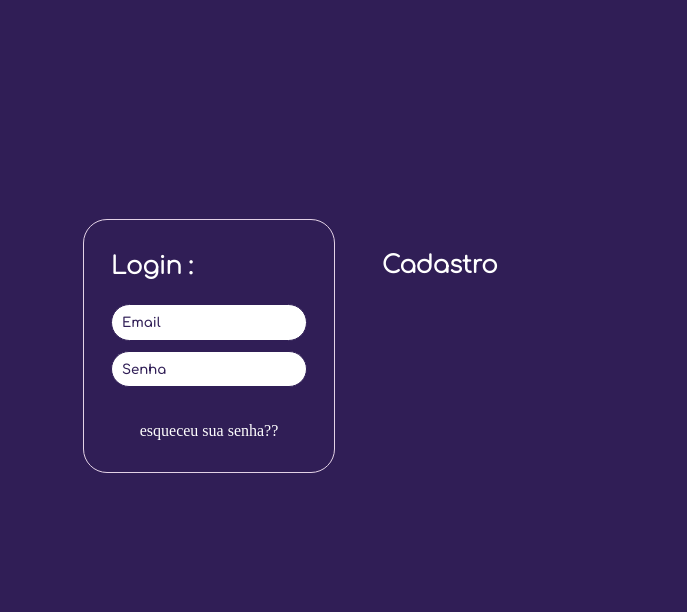
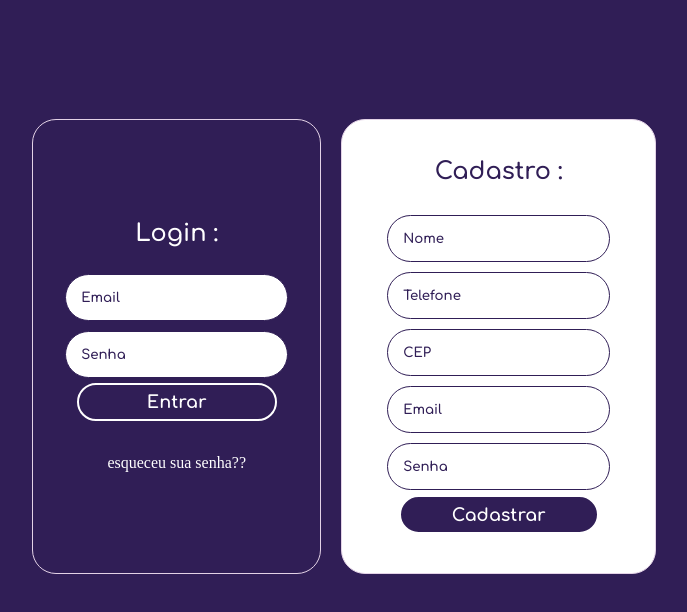
Before and after one commit to caiofelixreis/Controle-De-Gastos-Pessoais, a website: page index.html in a window 1280 px wide. Shown: the part 76-688 px from the top of the page, without its empty margins (296-983 px from the left). Drawn offline with Linux system fonts and the light colour scheme; a web font is replaced by a local one.

Commit message:
autenticacao pronta

```diff
--- a/index.html
+++ b/index.html
@@ -17,15 +17,25 @@
         <div id="inicial">
             <div class="login">
                 <h2>Login :</h2>
-                <input type="text" placeholder="Email">
-                <input type="text" placeholder="Senha">
-                <p>esqueceu sua senha??</p>
+                <input type="email" id="emailLogin" name="login" placeholder="Email">
+                <input type="password" id="senhaLogin" name="login" placeholder="Senha">
+                <button id="btnEntrar">Entrar</button>
+                <p >esqueceu sua senha??</p>
             </div>
             <div class="cadastro">
-                <h2>Cadastro</h2>
+                <h2>Cadastro :</h2>
+                    <input type="text" id="nomeCad" name="cadastrar" placeholder="Nome">
+                    <input type="text" id="telefoneCad" name="cadastrar" placeholder="Telefone">
+                    <input type="number" id="cepCad" name="cadastrar" placeholder="CEP">
+                    <input type="email" id="emailCad" name="cadastrar" placeholder="Email">
+                    <input type="password" id="senhaCad" name="cadastrar" placeholder="Senha">
+                <button id="btnCadastrar">Cadastrar</button>
             </div>
         </div>
     </main>
 
+<div id="modal"></div>
+
+<script src="src/assets/js/main.js"></script>
 </body>
 </html>
--- a/package.json
+++ b/package.json
@@ -18,6 +18,6 @@
   },
   "homepage": "https://github.com/caiofelixreis/Controle-De-Gastos-Pessoais#readme",
   "dependencies": {
-    "sass": "^1.26.5"
+    "sass": "^1.26.7"
   }
 }
--- a/src/assets/css/estilo.css
+++ b/src/assets/css/estilo.css
@@ -95,6 +95,8 @@ main #inicial .login {
   border: 1px solid #e3d2e6;
   margin: 10px;
   border-radius: 24px;
+  justify-content: center;
+  align-items: center;
 }
 main #inicial .cadastro {
   width: 250px;
@@ -107,7 +109,7 @@ main #inicial .cadastro {
   border-radius: 24px;
 }
 main #inicial h2 {
-  font-family: Comfortaa Light;
+  font-family: Comfortaa SemiBold;
   color: #fff;
   margin-bottom: 10%;
 }
@@ -124,15 +126,96 @@ main #inicial input {
   border: 1px solid #301e56;
   margin: 5px 0px;
   font-family: Comfortaa SemiBold;
-  padding: 5%;
+  padding: 15px;
   border-radius: 40px;
   background-color: #fff;
   color: #301e56;
 }
+main #inicial .cadastro{
+  width: 350px;
+  display: flex;
+  border: 1px solid #e3d2e6;
+  margin: 10px;
+  border-radius: 24px;
+  flex-wrap: wrap;
+  background-color: #FFF;
+  color: #301e56;
+  justify-content: center;
+  align-items: center;
+}
+main #inicial .cadastro > h2{
+  color: #301e56;
+}
+
+main #inicial button{
+  font-family:Comfortaa Bold;
+  background-color: #301e56;
+  outline: none;
+  border: none;
+  border: 2px solid #fff;
+  border-radius: 24px;
+  padding: 3%;
+  color: #FFF;
+  font-size: 1.1rem;
+  width:200px;
+  transition: 500ms;
+}
+main #inicial button:hover{
+  background-color: #fff;
+  color: #301e56;
+  border: 2px solid #301e56;
+}
+
 
 ::-webkit-input-placeholder {
   font-family: Comfortaa SemiBold;
   color: #301e56;
 }
 
-/*# sourceMappingURL=estilo.css.map */
+#modal{
+  width: 100vw;
+  height: 100vh;
+  background-color: #0005;
+  position: absolute;
+  top: 0;
+  display: none;
+  justify-content: center;
+  align-items: center;
+}
+.modal-body{
+  background-color: #fff;
+  padding: 90px 100px;
+  font-family:Comfortaa Bold ;
+  color: #301e56;
+  border-radius: 24px;
+  font-size: 1.3rem;
+}
+
+.aparecer{
+  animation: aparecer 300ms forwards;
+}
+.sumir{
+  animation: sumir 300ms forwards;
+}
+
+
+@keyframes aparecer{
+  0%{
+    opacity: 0;
+    transform: translate3d(0, -50px ,0);
+  }
+  100%{
+    opacity: 1;
+    transform: translate3d(0, 0 ,0);
+  }
+}
+@keyframes sumir{
+  0%{
+    opacity: 1;
+    transform: translate3d(0, 0 ,0);
+  }
+  100%{
+    opacity: 0;
+    transform: translate3d(0, -50px ,0);
+  }
+}
```
Also changed, not shown: 1 other file.
